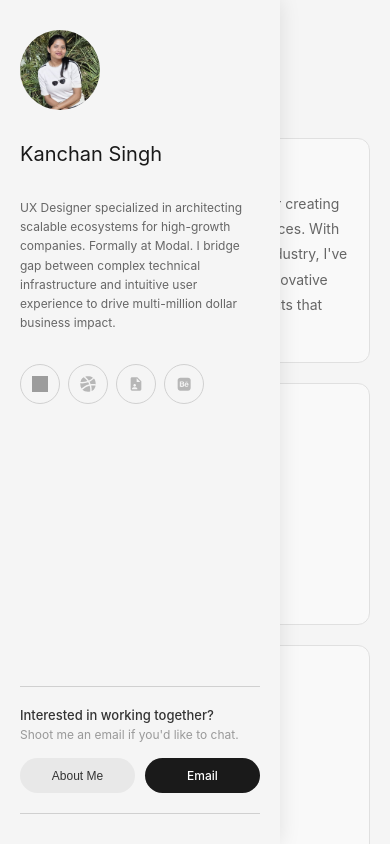
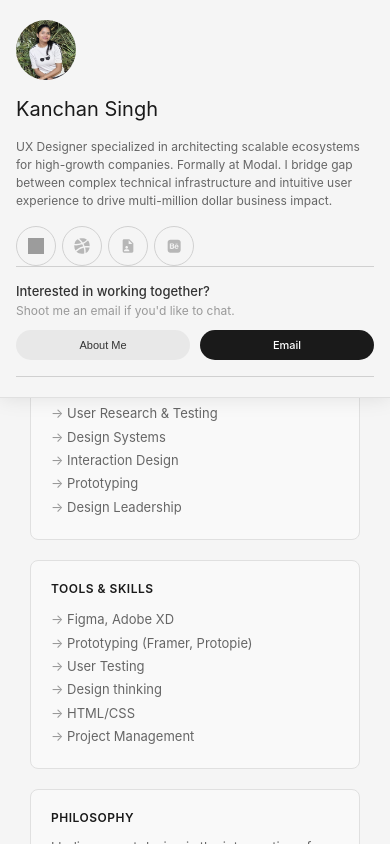
Before and after one commit to Kanchandesign/Mywebsite, a React (Vite) app: page / in a window 390 px wide. Both pictures are taken after a click on the button "About Me". Shown: the top 844 px of the page. Built offline with nearby package versions, Linux system fonts and the light colour scheme; grey boxes are pictures that could not be loaded.

Commit message:
responsive

```diff
--- a/src/App.css
+++ b/src/App.css
@@ -1 +1,13 @@
 /* New layout styles for sidebar + gallery design */
+
+@media (max-width: 768px) {
+  .App {
+    flex-direction: column;
+  }
+}
+
+@media (max-width: 480px) {
+  .App {
+    flex-direction: column;
+  }
+}
--- a/src/components/About.css
+++ b/src/components/About.css
@@ -7,6 +7,21 @@
   margin-bottom: 40px;
   color: #1a1a1a;
   font-weight: 600;
+  line-height: 1.3;
+}
+
+@media (max-width: 768px) {
+  .about-section h2 {
+    font-size: 24px;
+    margin-bottom: 30px;
+  }
+}
+
+@media (max-width: 480px) {
+  .about-section h2 {
+    font-size: 20px;
+    margin-bottom: 24px;
+  }
 }
 
 .about-grid {
@@ -16,12 +31,40 @@
   margin-bottom: 60px;
 }
 
+@media (max-width: 768px) {
+  .about-grid {
+    grid-template-columns: 1fr;
+    gap: 20px;
+    margin-bottom: 40px;
+  }
+}
+
+@media (max-width: 480px) {
+  .about-grid {
+    gap: 16px;
+    margin-bottom: 30px;
+  }
+}
+
 .about-card {
   padding: 24px;
   background: #f9f9f9;
   border-radius: 12px;
   border: 1px solid #e0e0e0;
   transition: all 0.3s ease;
+}
+
+@media (max-width: 768px) {
+  .about-card {
+    padding: 20px;
+  }
+}
+
+@media (max-width: 480px) {
+  .about-card {
+    padding: 16px;
+    border-radius: 8px;
+  }
 }
 
 .about-card:hover {
@@ -39,11 +82,25 @@
   font-size: 13px;
 }
 
+@media (max-width: 480px) {
+  .about-card h3 {
+    font-size: 12px;
+    margin-bottom: 12px;
+  }
+}
+
 .about-card p {
   font-size: 14px;
   line-height: 1.8;
   color: #666;
   margin: 0;
+}
+
+@media (max-width: 480px) {
+  .about-card p {
+    font-size: 13px;
+    line-height: 1.6;
+  }
 }
 
 .about-card ul {
@@ -58,6 +115,13 @@
   color: #666;
   position: relative;
   padding-left: 16px;
+}
+
+@media (max-width: 480px) {
+  .about-card li {
+    font-size: 13px;
+    line-height: 1.8;
+  }
 }
 
 .about-card li::before {
@@ -75,16 +139,49 @@
   text-align: center;
 }
 
+@media (max-width: 768px) {
+  .about-footer {
+    padding: 30px 20px;
+  }
+}
+
+@media (max-width: 480px) {
+  .about-footer {
+    padding: 24px 16px;
+    border-radius: 8px;
+  }
+}
+
 .about-footer h3 {
   font-size: 24px;
   margin: 0 0 16px 0;
   font-weight: 600;
 }
 
+@media (max-width: 768px) {
+  .about-footer h3 {
+    font-size: 20px;
+  }
+}
+
+@media (max-width: 480px) {
+  .about-footer h3 {
+    font-size: 18px;
+    margin-bottom: 12px;
+  }
+}
+
 .about-footer p {
   font-size: 14px;
   margin: 0 0 20px 0;
   color: rgba(255, 255, 255, 0.7);
+}
+
+@media (max-width: 480px) {
+  .about-footer p {
+    font-size: 13px;
+    margin: 0 0 16px 0;
+  }
 }
 
 .contact-link {
@@ -96,6 +193,13 @@
   border: 1px solid rgba(255, 255, 255, 0.3);
   border-radius: 20px;
   transition: all 0.3s ease;
+}
+
+@media (max-width: 480px) {
+  .contact-link {
+    padding: 10px 20px;
+    font-size: 13px;
+  }
 }
 
 .contact-link:hover {
@@ -129,3 +233,9 @@
     font-size: 20px;
   }
 }
+
+@media (max-width: 480px) {
+  .about-section h2 {
+    font-size: 20px;
+  }
+}
--- a/src/components/Gallery.css
+++ b/src/components/Gallery.css
@@ -25,6 +25,20 @@
   animation: fadeIn 0.6s ease-out;
 }
 
+@media (max-width: 768px) {
+  .about-view {
+    padding: 25px;
+  }
+}
+
+@media (max-width: 480px) {
+  .about-view {
+    padding: 16px;
+    overflow-y: auto;
+    height: auto;
+  }
+}
+
 @keyframes fadeIn {
   from {
     opacity: 0;
@@ -45,6 +59,13 @@
   font-weight: 500;
   transition: all 0.3s cubic-bezier(0.34, 1.56, 0.64, 1);
   animation: slideInLeft 0.5s ease-out;
+}
+
+@media (max-width: 480px) {
+  .close-btn {
+    font-size: 12px;
+    margin-bottom: 20px;
+  }
 }
 
 @keyframes slideInLeft {
@@ -78,6 +99,17 @@
   gap: 12px;
   z-index: 100;
   animation: fadeInRight 0.6s ease-out 0.4s both;
+}
+
+@media (max-width: 480px) {
+  .scroll-progress {
+    right: 10px;
+    top: auto;
+    bottom: 20px;
+    flex-direction: row;
+    gap: 8px;
+    transform: none;
+  }
 }
 
 @keyframes fadeInRight {
@@ -149,6 +181,13 @@
   }
 }
 
+@media (max-width: 1024px) {
+  .scroll-progress {
+    right: 20px;
+    gap: 10px;
+  }
+}
+
 @media (max-width: 768px) {
   .scroll-progress {
     right: 15px;
@@ -164,8 +203,16 @@
     width: 12px;
     height: 12px;
   }
+}
 
-  .about-view {
-    padding: 20px;
+@media (max-width: 480px) {
+  .progress-dot {
+    width: 6px;
+    height: 6px;
+  }
+
+  .progress-dot.active {
+    width: 10px;
+    height: 10px;
   }
 }
--- a/src/components/Gallery.jsx
+++ b/src/components/Gallery.jsx
@@ -9,36 +9,40 @@ function Gallery({ showAbout, setShowAbout }) {
 
   const projects = [
     {
+      id: 2,
+      title: 'Y22 ai',
+      subtitle: 'Product • Web',
+      image: 'https://raw.githubusercontent.com/Kanchandesign/Mywebsite/main/Free%20MacBook%20Pro%20mockup%20on%20stone%20pedestal%20%28Mockuuups%20Studio%29.png',
+      backgroundColor: '#90C4B0',
+      color: 'light',
+      dots: 1,
+    },
+    {
       id: 1,
-      title: 'Helpline Club',
-      subtitle: 'Product • UX Design',
+      title: 'The Helpline Club',
+      subtitle: 'Product',
       image: 'https://raw.githubusercontent.com/Kanchandesign/Mywebsite/main/Hand%20and%20iPhone%2016%20Pro.png',
       backgroundColor: '#1a1a1a',
       color: 'dark',
-    },
-    {
-      id: 2,
-      title: 'Y22 ai',
-      subtitle: 'Product',
-      image: 'https://raw.githubusercontent.com/Kanchandesign/Mywebsite/main/Free%20MacBook%20Pro%20mockup%20on%20stone%20pedestal%20%28Mockuuups%20Studio%29.png',
-      backgroundColor: '#90C4B0',
-      color: 'light',
-    },
-    {
-      id: 3,
-      title: 'Chef Ami',
-      subtitle: 'Product • Web',
-      image: 'https://raw.githubusercontent.com/Kanchandesign/Mywebsite/main/Pixel%207a.png',
-      backgroundColor: '#2c2c3c',
-      color: 'dark',
+      dots: 1,
     },
     {
       id: 4,
       title: 'SAM',
       subtitle: 'Product • Web',
       image: 'https://raw.githubusercontent.com/Kanchandesign/Mywebsite/main/MacBook%20%2301.png',
+      backgroundColor: '#2c2c3c',
+      color: 'dark',
+      dots: 1,
+    },
+    {
+      id: 3,
+      title: 'Chef Ami',
+      subtitle: 'Product',
+      image: 'https://raw.githubusercontent.com/Kanchandesign/Mywebsite/main/Pixel%207a.png',
       backgroundColor: '#f5a557',
       color: 'light',
+      dots: 1,
     }
   ]
 
--- a/src/components/ProjectCard.css
+++ b/src/components/ProjectCard.css
@@ -8,8 +8,35 @@
   background-size: 100%;
   background-position: center;
   background-repeat: no-repeat;
+  transition: background-size 0.9s cubic-bezier(0.16, 1, 0.3, 1);
+}
 
-  transition: background-size 0.9s cubic-bezier(0.16, 1, 0.3, 1);
+@media (max-width: 1440px) {
+  .project-card {
+    min-height: 600px;
+  }
+}
+
+@media (max-width: 1024px) {
+  .project-card {
+    min-height: 500px;
+    margin: 15px;
+  }
+}
+
+@media (max-width: 768px) {
+  .project-card {
+    min-height: 450px;
+    margin: 10px;
+    border-radius: 2px;
+  }
+}
+
+@media (max-width: 480px) {
+  .project-card {
+    min-height: 350px;
+    margin: 8px;
+  }
 }
 
 .project-card:hover {
@@ -45,6 +72,29 @@
   box-sizing: border-box;
 }
 
+@media (max-width: 1024px) {
+  .project-info {
+    padding: 30px;
+    gap: 20px;
+  }
+}
+
+@media (max-width: 768px) {
+  .project-info {
+    padding: 20px;
+    gap: 15px;
+    flex-direction: column;
+    align-items: flex-start;
+  }
+}
+
+@media (max-width: 480px) {
+  .project-info {
+    padding: 16px;
+    gap: 12px;
+  }
+}
+
 @keyframes fadeInUp {
   from {
     opacity: 0;
@@ -67,6 +117,26 @@
   transition: all 0.3s ease;
   position: relative;
   display: inline-block;
+  line-height: 1.2;
+}
+
+@media (max-width: 1024px) {
+  .project-title {
+    font-size: 24px;
+  }
+}
+
+@media (max-width: 768px) {
+  .project-title {
+    font-size: 20px;
+  }
+}
+
+@media (max-width: 480px) {
+  .project-title {
+    font-size: 18px;
+    margin-bottom: 6px;
+  }
 }
 
 .project-title::before {
@@ -99,6 +169,18 @@
   font-weight: 500;
   transition: all 0.3s ease;
   animation: fadeInUp 0.8s ease-out 0.5s both;
+}
+
+@media (max-width: 768px) {
+  .project-subtitle {
+    font-size: 12px;
+  }
+}
+
+@media (max-width: 480px) {
+  .project-subtitle {
+    font-size: 11px;
+  }
 }
 
 .project-subtitle.dark {
@@ -234,3 +316,42 @@
     margin-top: 15px;
   }
 }
+
+@media (max-width: 480px) {
+  .project-card {
+    padding: 20px 12px;
+    min-height: 60vh;
+  }
+
+  .project-content {
+    margin-bottom: 20px;
+  }
+
+  .project-image {
+    max-height: 35vh;
+  }
+
+  .project-title {
+    font-size: 18px;
+  }
+
+  .project-subtitle {
+    font-size: 11px;
+  }
+
+  .project-info {
+    flex-direction: column;
+    align-items: flex-start;
+    padding: 12px;
+  }
+
+  .project-dots {
+    margin-top: 10px;
+    gap: 6px;
+  }
+
+  .dot {
+    width: 6px;
+    height: 6px;
+  }
+}
--- a/src/components/Sidebar.css
+++ b/src/components/Sidebar.css
@@ -6,6 +6,49 @@
   padding: 40px 24px;
   flex-shrink: 0;
   animation: slideInLeft 0.8s cubic-bezier(0.34, 1.56, 0.64, 1);
+}
+
+@media (max-width: 1440px) {
+  .sidebar {
+    width: 350px;
+    padding: 35px 20px;
+  }
+}
+
+@media (max-width: 1024px) {
+  .sidebar {
+    width: 300px;
+    padding: 30px 18px;
+  }
+}
+
+@media (max-width: 768px) {
+  .sidebar {
+    position: fixed;
+    left: 0;
+    top: 0;
+    width: 280px;
+    height: 100vh;
+    z-index: 1000;
+    box-shadow: 0 0 20px rgba(0, 0, 0, 0.1);
+    overflow-y: auto;
+    max-height: 100vh;
+  }
+}
+
+@media (max-width: 480px) {
+  .sidebar {
+    position: fixed;
+    left: 0;
+    top: 0;
+    width: 100%;
+    height: auto;
+    max-height: 60vh;
+    padding: 20px 16px;
+    z-index: 1000;
+    overflow-y: auto;
+    border-bottom: 1px solid #e0e0e0;
+  }
 }
 
 @keyframes slideInLeft {
@@ -25,6 +68,18 @@
   gap: 32px;
 }
 
+@media (max-width: 768px) {
+  .profile-container {
+    gap: 24px;
+  }
+}
+
+@media (max-width: 480px) {
+  .profile-container {
+    gap: 16px;
+  }
+}
+
 .sidebar-content {
   display: flex;
   flex-direction: column;
@@ -39,6 +94,20 @@
   overflow: hidden;
   background: #e0e0e0;
   animation: fadeInScale 0.8s ease-out 0.1s both;
+}
+
+@media (max-width: 768px) {
+  .profile-image {
+    width: 70px;
+    height: 70px;
+  }
+}
+
+@media (max-width: 480px) {
+  .profile-image {
+    width: 60px;
+    height: 60px;
+  }
 }
 
 @keyframes fadeInScale {
@@ -69,6 +138,25 @@
   color: #1a1a1a;
   margin: 0;
   animation: fadeInUp 0.8s ease-out 0.2s both;
+  line-height: 1.3;
+}
+
+@media (max-width: 1440px) {
+  .name {
+    font-size: 28px;
+  }
+}
+
+@media (max-width: 768px) {
+  .name {
+    font-size: 24px;
+  }
+}
+
+@media (max-width: 480px) {
+  .name {
+    font-size: 20px;
+  }
 }
 
 @keyframes fadeInUp {
@@ -90,11 +178,30 @@
   animation: fadeInUp 0.8s ease-out 0.3s both;
 }
 
+@media (max-width: 768px) {
+  .bio {
+    font-size: 12px;
+  }
+}
+
+@media (max-width: 480px) {
+  .bio {
+    font-size: 12px;
+    line-height: 1.5;
+  }
+}
+
 .social-links {
   display: flex;
   gap: 8px;
   flex-wrap: wrap;
   animation: fadeInUp 0.8s ease-out 0.4s both;
+}
+
+@media (max-width: 480px) {
+  .social-links {
+    gap: 6px;
+  }
 }
 
 .social-links a {
@@ -188,6 +295,13 @@
   transition: all 0.3s ease;
 }
 
+@media (max-width: 480px) {
+  .cta-section {
+    padding: 16px 0;
+    gap: 12px;
+  }
+}
+
 @keyframes slideInUp {
   from {
     opacity: 0;
@@ -233,6 +347,13 @@
   display: flex;
   align-items: center;
   justify-content: center;
+}
+
+@media (max-width: 480px) {
+  .btn {
+    padding: 8px 12px;
+    font-size: 11px;
+  }
 }
 
 .btn-primary {
@@ -337,30 +458,3 @@
 .sidebar::-webkit-scrollbar-thumb:hover {
   background: #999;
 }
-
-@media (max-width: 1024px) {
-  .sidebar {
-    width: 240px;
-    padding: 30px 20px;
-  }
-
-  .name {
-    font-size: 20px;
-  }
-
-  .bio {
-    font-size: 12px;
-  }
-}
-
-@media (max-width: 768px) {
-  .sidebar {
-    position: fixed;
-    left: 0;
-    top: 0;
-    width: 280px;
-    height: 100vh;
-    z-index: 1000;
-    box-shadow: 0 0 20px rgba(0, 0, 0, 0.1);
-  }
-}
--- a/src/index.css
+++ b/src/index.css
@@ -8,6 +8,8 @@ body {
   font-family: -apple-system, BlinkMacSystemFont, 'Segoe UI', 'Helvetica Neue', sans-serif;
   background: #ffffff;
   color: #1a1a1a;
+  -webkit-font-smoothing: antialiased;
+  -moz-osx-font-smoothing: grayscale;
 }
 
 .App {
@@ -15,3 +17,16 @@ body {
   height: 100vh;
   overflow: hidden;
 }
+
+@media (max-width: 768px) {
+  .App {
+    flex-direction: column;
+    height: 100%;
+  }
+}
+
+@media (max-width: 480px) {
+  body {
+    font-size: 14px;
+  }
+}
```
